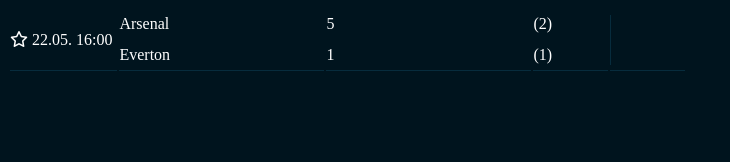
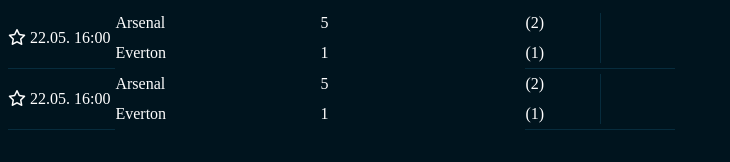
Before and after one commit to Marius-code-academy/htmlcss-class-material, a plain HTML site: page Paskaita 8/cao uzduotis/index.html in a window 1280 px wide. Shown: the whole page, without its empty margins (0-730 px from the left). Drawn offline with Linux system fonts and the light colour scheme.

Commit message:
penktadienis update

```diff
--- a/Paskaita 8/cao uzduotis/index.css
+++ b/Paskaita 8/cao uzduotis/index.css
@@ -4,6 +4,7 @@
 
 table {
   color: white;
+  border-collapse: collapse;
 }
 
 td:nth-child(2) {
@@ -15,14 +16,7 @@
   width: 50px;
 }
 
-tr:nth-child(even) > td,
-tr:nth-child(odd) > td:first-child {
-  border-bottom: 1px solid rgb(7, 44, 61);
-}
-
-tr:nth-child(odd) {
-  border-left: 1px solid rgb(7, 44, 61);
-  width: 70px;
+tr:nth-child(odd) td:first-child {
   border-bottom: 1px solid rgb(7, 44, 61);
 }
 
--- a/Paskaita 8/cao uzduotis/index.html
+++ b/Paskaita 8/cao uzduotis/index.html
@@ -23,6 +23,20 @@
         <td>1</td>
         <td>(1)</td>
       </tr>
+      <tr>
+        <td rowspan="2"><i class="fa-regular fa-star"></i> 22.05. 16:00</td>
+        <td>Arsenal</td>
+        <td>5</td>
+        <td>(2)</td>
+        <td rowspan="2">
+          <div></div>
+        </td>
+      </tr>
+      <tr>
+        <td>Everton</td>
+        <td>1</td>
+        <td>(1)</td>
+      </tr>
     </table>
   </body>
 </html>
```
